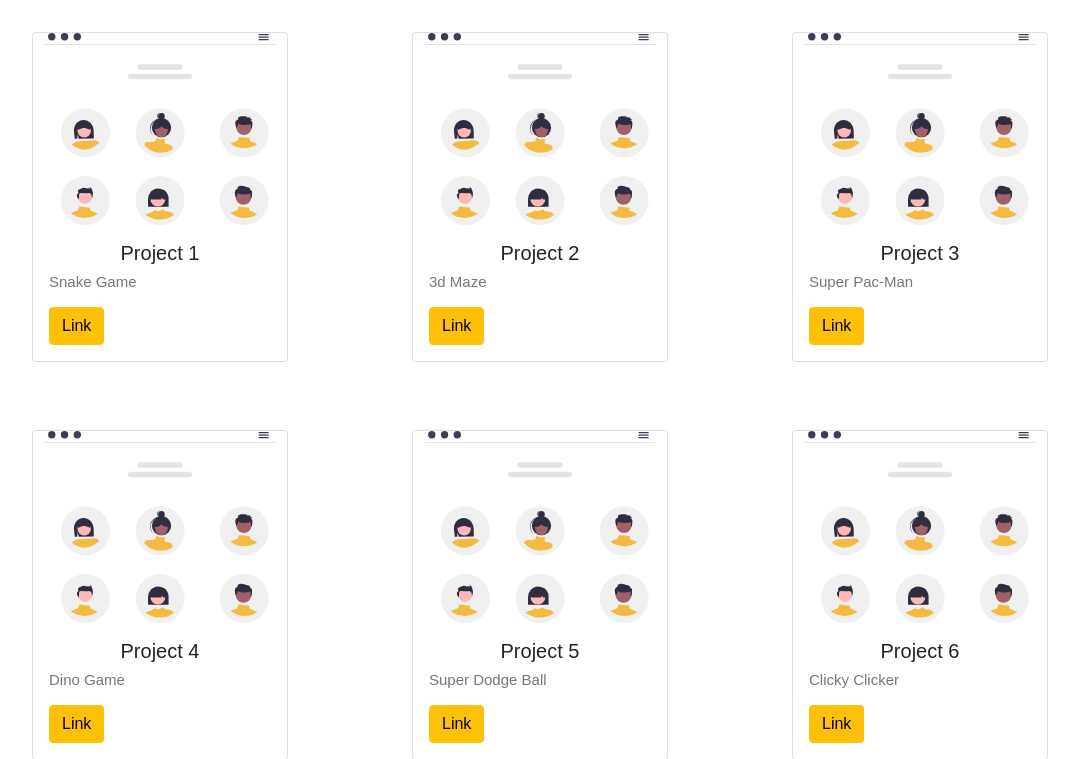
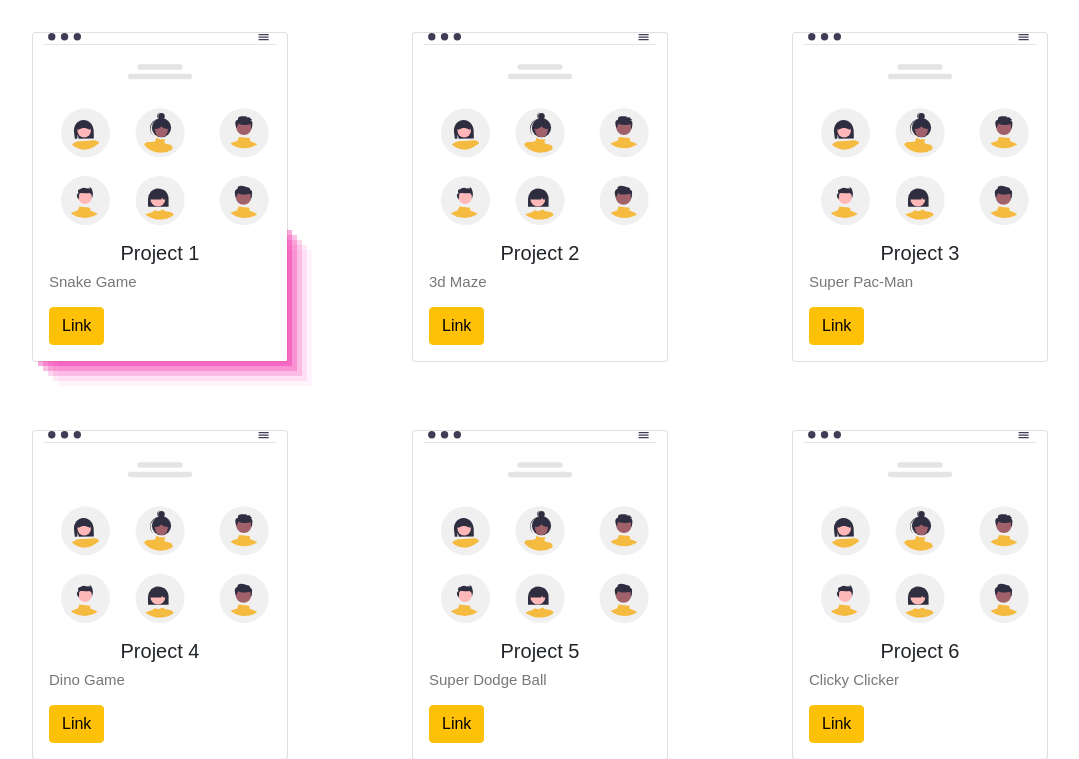
Before and after one commit to Ekansh5/OneUpGames, a PHP site: page / in a window 1280 px wide, with the pointer over the restyled element. Shown: the part 1658-2417 px from the top of the page, without its empty margins (70-1149 px from the left). Run offline with PHP 8.4, Linux system fonts and the light colour scheme.

Commit message:
Update style.css

```diff
--- a/style.css
+++ b/style.css
@@ -465,3 +465,6 @@ img, svg {
     text-shadow: 0 0 20px #fff, 0 0 30px #ff4da6, 0 0 40px #ff4da6, 0 0 50px #ff4da6, 0 0 60px #ff4da6, 0 0 70px #ff4da6, 0 0 80px #ff4da6;
   }
 }
+.card-body:hover {
+    box-shadow: rgba(240, 46, 170, 0.4) 5px 5px, rgba(240, 46, 170, 0.3) 10px 10px, rgba(240, 46, 170, 0.2) 15px 15px, rgba(240, 46, 170, 0.1) 20px 20px, rgba(240, 46, 170, 0.05) 25px 25px;
+}
```
